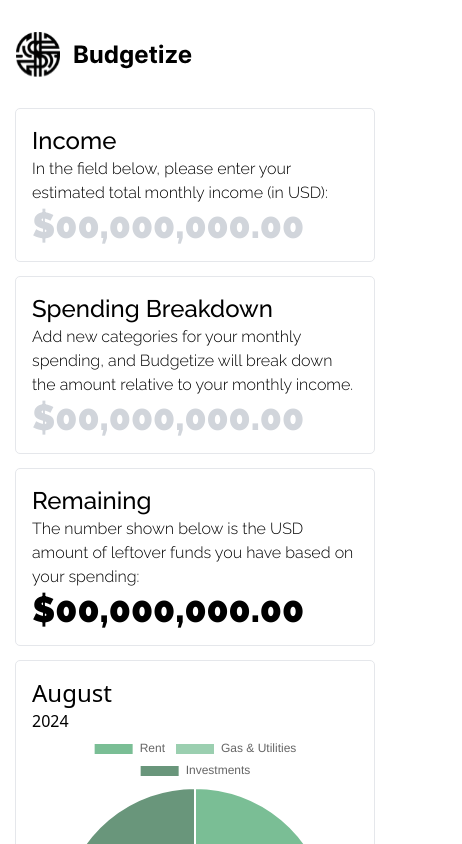
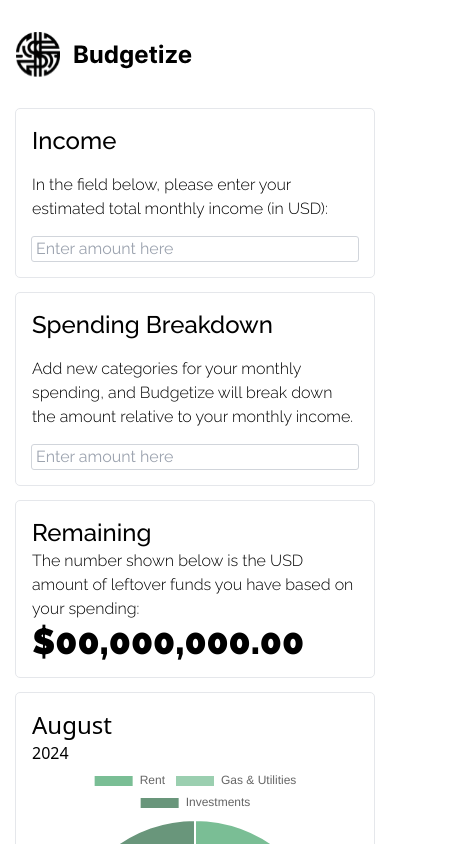
Before and after one commit to NicholasGannon/Budgetize, a React (Vite) app: page / in a window 390 px wide. Shown: the top 844 px of the page, 462 px wide, since content can reach past the window. Built offline with nearby package versions, Linux system fonts and the light colour scheme.

Commit message:
Edited input fields to improve responsiveness + added padding-bottom to dashboard

```diff
--- a/src/components/BreakdownCard.jsx
+++ b/src/components/BreakdownCard.jsx
@@ -1,9 +1,10 @@
 export default function BreakdownCard() {
     return (
-        <div className="outline outline-1 outline-gray-200 p-4 rounded font-Raleway" style={{gridArea: "2 / 1 / 4 / 3"}}>
+        <div className="flex flex-col gap-4 outline outline-1 outline-gray-200 p-4 rounded font-Raleway" style={{gridArea: "2 / 1 / 4 / 3"}}>
             <h2 className="text-2xl font-medium">Spending Breakdown</h2>
             <p className="text-base font-light">Add new categories for your monthly spending, and Budgetize will break down the amount relative to your monthly income.</p>
-            <input className="text-4xl font-black text-gray-600 focus:outline-none focus:placeholder:text-gray-600 placeholder:text-gray-300" type="number" placeholder="$00,000,000.00" />
+            {/* <input className="text-4xl font-black text-gray-600 focus:outline-none focus:placeholder:text-gray-600 placeholder:text-gray-300" type="number" placeholder="$00,000,000.00" /> */}
+            <input className="text-base indent-1 outline outline-1 outline-gray-300 rounded-sm" type="number" placeholder="Enter amount here"/>
         </div>
     )
 }
--- a/src/components/Dashboard.jsx
+++ b/src/components/Dashboard.jsx
@@ -5,7 +5,7 @@
 
 export default function Dashboard() {
     return (
-        <section className="flex flex-col lg:grid grid-cols-5 grid-rows-4 gap-4">
+        <section className="flex flex-col lg:grid grid-cols-5 grid-rows-4 gap-4 pb-12">
             <IncomeCard />
             <BreakdownCard />
             <RemainingCard />
--- a/src/components/IncomeCard.jsx
+++ b/src/components/IncomeCard.jsx
@@ -1,9 +1,10 @@
 export default function IncomeCard() {
     return(
-        <div className="outline outline-1 outline-gray-200 p-4 rounded font-Raleway" style={{gridArea: "1 / 1 / 2 / 3"}}>
+        <div className="flex flex-col gap-4 outline outline-1 outline-gray-200 p-4 rounded font-Raleway" style={{gridArea: "1 / 1 / 2 / 3"}}>
             <h2 className="text-2xl font-medium">Income</h2>
             <p className="text-base font-light">In the field below, please enter your estimated total monthly income (in USD):</p>
-            <input className="text-4xl font-black text-gray-600 focus:outline-none focus:placeholder:text-gray-600 placeholder:text-gray-300" type="number" placeholder="$00,000,000.00" />
+            {/* <input className="text-4xl font-black text-gray-600 focus:outline-none focus:placeholder:text-gray-600 placeholder:text-gray-300" type="number" placeholder="$00,000,000.00" /> */}
+            <input className="text-base indent-1 outline outline-1 outline-gray-300 rounded-sm" type="number" placeholder="Enter amount here"/>
         </div>
     )
 }
```
